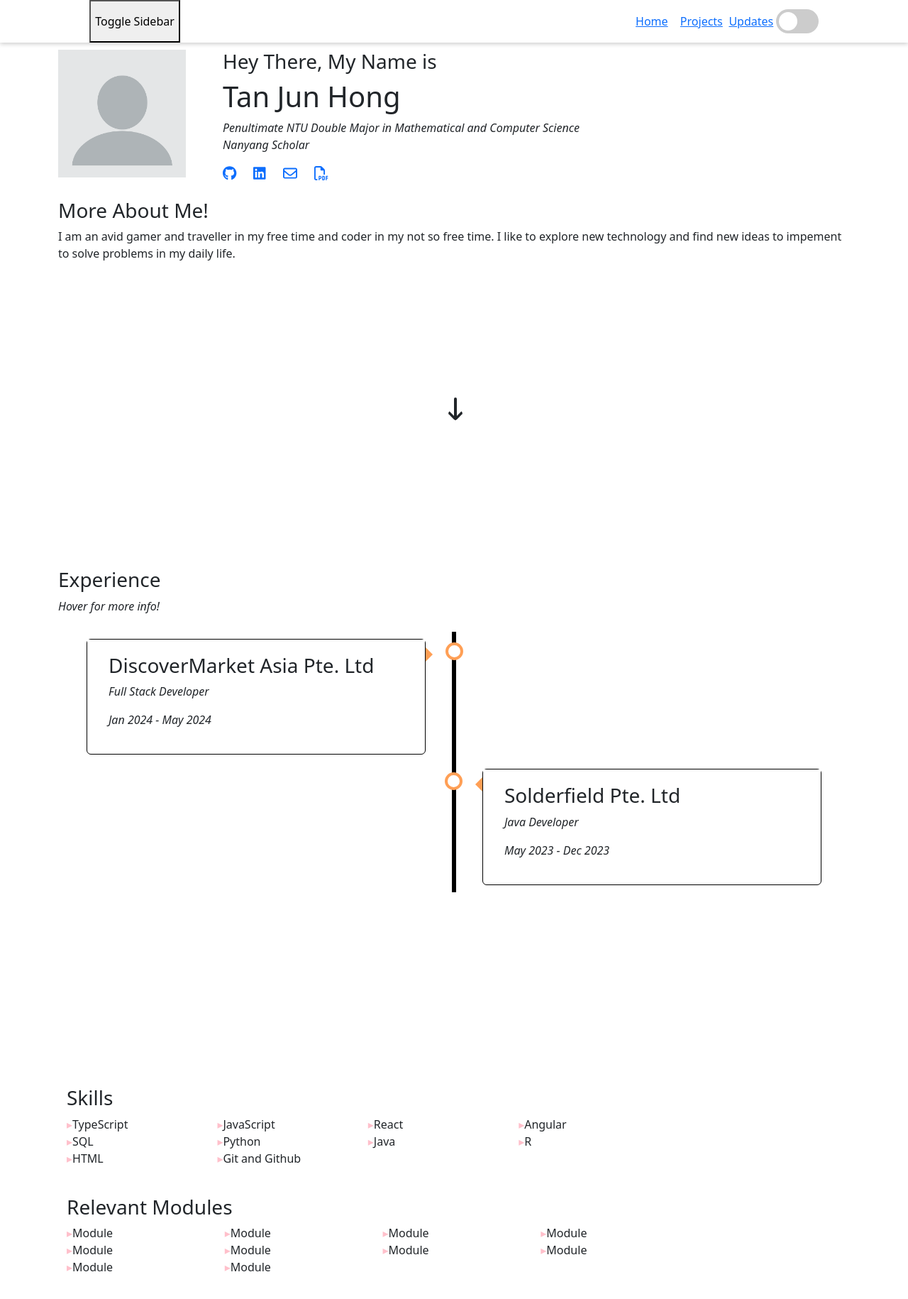
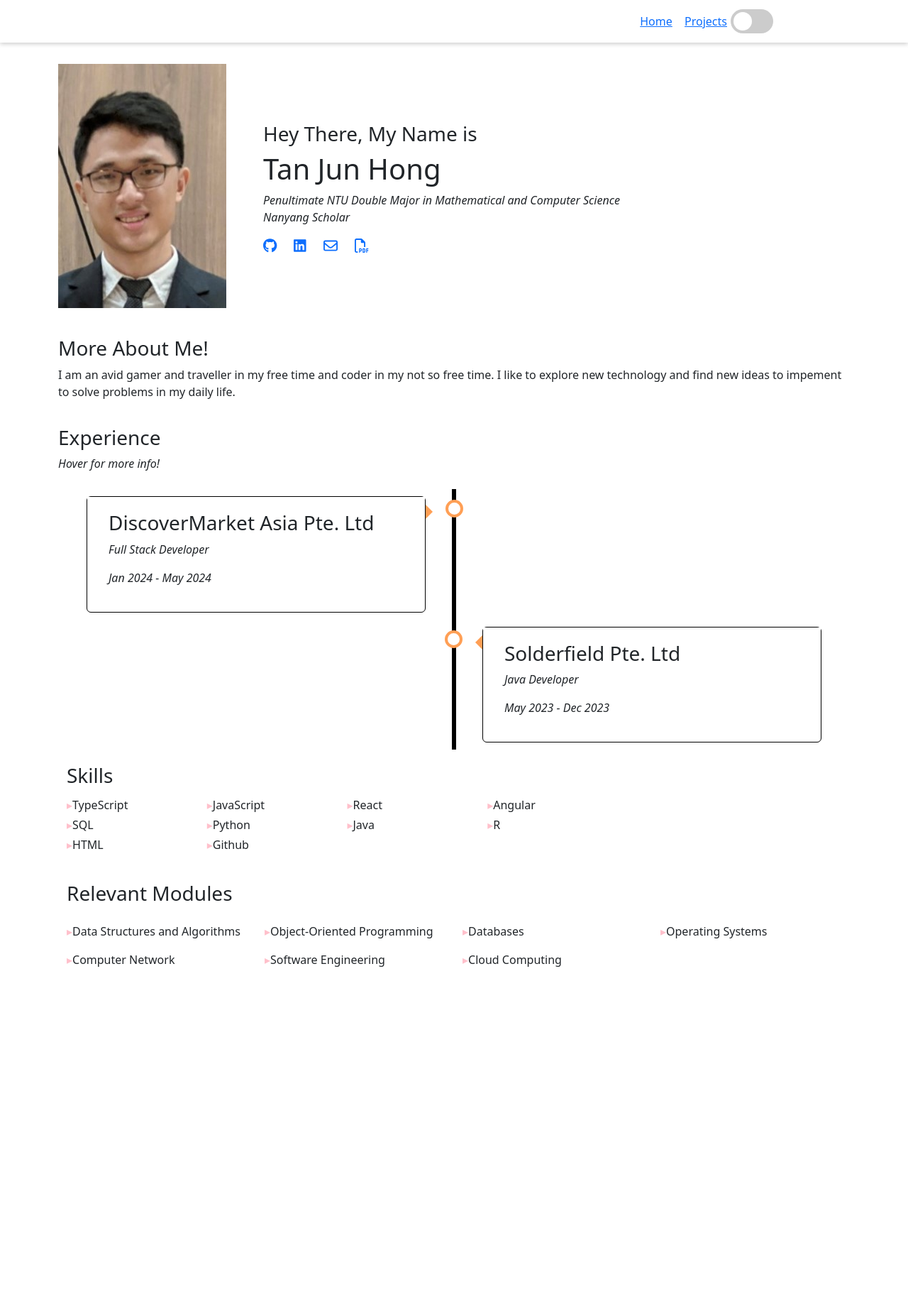
Before and after one commit to moroha29/moroha29.github.io, a React (Create React App) app in the folder web-portfolio/: page / in a window 1280 px wide. Shown: the top 1830 px of the page at 71% size. After the commit the page ends 1374 px from the top, so only its background shows below. Built offline with nearby package versions, Linux system fonts and the light colour scheme.

Commit message:
revamp to exclude non production ready studff

```diff
--- a/web-portfolio/src/App.css
+++ b/web-portfolio/src/App.css
@@ -83,8 +83,10 @@
 }
 
 .profileImage{
-  height:180px;
-  width:180px;
+  /* height:180px;
+  width:100px; */
+  padding-top: 10px;
+  align-content: center;
 }
 
 .switch {
--- a/web-portfolio/src/Home.css
+++ b/web-portfolio/src/Home.css
@@ -63,7 +63,7 @@
   }
 
   .aboutMe{
-    height:calc(100vh - 70px);
+    padding: 10px;
     .info{
         display: flex;
         flex-direction: column;
@@ -74,11 +74,11 @@
   }
 
   .skills{
-    height:calc(100vh - 70px);
+    padding: 10px;
   }
 
   .experience{
-    height:calc(100vh - 70px);
+    padding: 10px;
   }
 
   .icons{
--- a/web-portfolio/src/Home.js
+++ b/web-portfolio/src/Home.js
@@ -58,8 +58,8 @@ export default function Home() {
       <section ref={aboutMe} className="aboutMe" id='aboutMe'>
         <div className='container'>
           <div className='row'>
-            <div className='col-md-auto'>
-              <img src={profileImage} alt="profileImage" className="profileImage"/>
+            <div className='col-md-auto d-flex justify-content-center mb-3'>
+              <img src={profileImage} alt="profileImage" className="profileImage "/>
             </div>
             <div className='col info'>
               <div className='row'>
@@ -118,8 +118,8 @@ export default function Home() {
         </div>
       </section>
       <div>
-        {showScrollTopButton && <div onClick={() => scrollToSection(elementToScroll?experience:skills)} className='down-arrow'></div>}
-        {!showScrollTopButton && <div onClick={() => scrollTop()} className='up-arrow'></div>}
+        {/* {showScrollTopButton && <div onClick={() => scrollToSection(elementToScroll?experience:skills)} className='down-arrow'></div>}
+        {!showScrollTopButton && <div onClick={() => scrollTop()} className='up-arrow'></div>} */}
       </div>
     </div>
 
--- a/web-portfolio/src/components/projects/discord-bot.js
+++ b/web-portfolio/src/components/projects/discord-bot.js
@@ -5,6 +5,7 @@ export default function DiscordBot() {
       <div className='discordBot'>
         <h1>Discord Bot</h1>
         <i>The All in One bot</i>
+        <p className="mt-1">Status:Work in progress</p>
         <h3>Inspiration</h3>
         <p>
           Started off as a just for fun bot, it is now a bot where i start to test functions
--- a/web-portfolio/src/components/projects/paiseh-bot.js
+++ b/web-portfolio/src/components/projects/paiseh-bot.js
@@ -7,6 +7,7 @@ export default function PaisehBot() {
       <div className='paisehBot'>
         <h1>Paiseh Bot</h1>
         <i>The Absolutely Useless bot made for fun</i>
+        <p className="mt-1">Status: Completed</p>
         <br></br>
         <h3>Details</h3>
         <p>
--- a/web-portfolio/src/components/projects/portfolio-website.js
+++ b/web-portfolio/src/components/projects/portfolio-website.js
@@ -4,6 +4,7 @@ export default function PortfolioWebsite() {
     return (
       <div className='portfolio'>
         <h1>Portfolio Website</h1>
+        <p className="mt-1">Status: Work In Progress</p>
         <p> Developed from scratch from create react app. I used this as a way to learn react as I had mainly been using Angular.
           By experimenting with features that react has compared to angular and finding ways around things angular has react doesn't.
           Also a way to challenge myself without the use of conventional library to get more familiar with JavaScript.
@@ -14,15 +15,15 @@ export default function PortfolioWebsite() {
         <p>
           Introducing a switch to switch between light mode and dark mode based on your preference!
           The default is currently set to background white where by toggling the switch user can switch
-          between Dark and Light mode.
+          between Dark and Light mode. The coloring is still not completed yet.
         </p>
-        <h2 id="templateMode">
+        {/* <h2 id="templateMode">
           Template shifting
         </h2>
         <p>
           With a buffet of different templates to pick from and try to feature some of the web ideas
           I have and would like to implement and test on this site.
-        </p>
+        </p> */}
       </div>
     );
   }
--- a/web-portfolio/src/components/skills/skills.js
+++ b/web-portfolio/src/components/skills/skills.js
@@ -1,34 +1,28 @@
 import './skills.css'
 
+
 export default function Skills() {
+  const skills=["TypeScript","JavaScript","React","Angular","SQL","Python","Java","R","HTML","Github"]
+  const modules=["Data Structures and Algorithms","Object-Oriented Programming","Databases",
+  "Operating Systems","Computer Network","Software Engineering","Cloud Computing"]
   return (
     <div className='skillItems container'>
         <h3 className='skillHeaders'>Skills</h3>
         <div className='row'>
-            <li className='col-3'>TypeScript</li>
-            <li className='col-3'>JavaScript</li>
-            <li className='col-3'>React</li>
-            <li className='col-3'>Angular</li>
-            <li className='col-3'>SQL</li>
-            <li className='col-3'>Python</li>
-            <li className='col-3'>Java</li>
-            <li className='col-3'>R</li>
-            <li className='col-3'>HTML</li>
-            <li className='col-3'>Git and Github</li>
+          {skills.map((skill)=>{
+            return(
+              <li key={skill} className='col-6 col-sm-3 mt-1'>{skill}</li>
+            )
+          })}
         </div>
 
         <h3 className='moduleHeaders'>Relevant Modules</h3>
         <div className='row'>
-            <li className='col-3'>Module</li>
-            <li className='col-3'>Module</li>
-            <li className='col-3'>Module</li>
-            <li className='col-3'>Module</li>
-            <li className='col-3'>Module</li>
-            <li className='col-3'>Module</li>
-            <li className='col-3'>Module</li>
-            <li className='col-3'>Module</li>
-            <li className='col-3'>Module</li>
-            <li className='col-3'>Module</li>
+          {modules.map((module)=>{
+            return(
+              <li key={module} className='col-12 col-sm-3 mt-3'>{module}</li>
+            )
+          })}
         </div>
     </div>
   );
--- a/web-portfolio/src/components/timeline/timeline.css
+++ b/web-portfolio/src/components/timeline/timeline.css
@@ -102,7 +102,7 @@
     }
 
     .left::after, .right::after {
-      left: 15px;
+      left:7px;
     }
 
 
--- a/web-portfolio/src/components/timeline/timeline.js
+++ b/web-portfolio/src/components/timeline/timeline.js
@@ -10,7 +10,10 @@ export default function Timeline() {
               <p><i>Full Stack Developer</i></p>
               <p><i>Jan 2024 - May 2024</i></p>
               <div className='hoverContent'>
-                <p>TestTestTest</p>
+                <ul>
+                  <li>Create a chatbot with the use of Streamlit and OpenAi.</li>
+                  <li>Recommend changes in the model that is currently being tested and pushed out.</li>
+                </ul>
               </div>
           </div>
         </div>
@@ -20,7 +23,13 @@ export default function Timeline() {
               <p><i>Java Developer</i></p>
               <p><i>May 2023 - Dec 2023</i></p>
               <div className='hoverContent'>
-                <p>TestTestTest</p>
+                <ul>
+                  <li>Developed Frontend solutions for webapp with the use of Angular.</li>
+                  <li>Wrote Unit Testing for products utilizing Jasmine and Karma.</li>
+                  <li>Make screens of the product look more beautiful with the use of HTML, CSS and PrimeNG.</li>
+                  <li>Bug Fixes for old products with high urgency issues.</li>
+                  <li>Documentation writing for all the work I have done to ensure that future developers are able to take over with ease.</li>
+                </ul>
               </div>
           </div>
         </div>
--- a/web-portfolio/src/topbar.js
+++ b/web-portfolio/src/topbar.js
@@ -4,11 +4,11 @@ import { useEffect, useState } from 'react';
 
 export default function TopBar() {
   const [darkMode, setdarkMode] = useState(false);
-  const [collapsed, setCollapsed] = useState(false);
+  // const [collapsed, setCollapsed] = useState(false);
 
-  const handleToggleSidebar = () => {
-    setCollapsed(!collapsed);
-  };
+  // const handleToggleSidebar = () => {
+  //   setCollapsed(!collapsed);
+  // };
   useEffect(() => {
     if(darkMode){
       document.querySelector(':root').style.setProperty('--background', 'grey');
@@ -19,11 +19,11 @@ export default function TopBar() {
 
   return (
     <div className="TopBar">
-        <button className="projectToggle" onClick={handleToggleSidebar}>Toggle Sidebar</button>
+        {/* <button className="projectToggle" onClick={handleToggleSidebar}>Toggle Sidebar</button> */}
         <div className="MenuItems">
             <Link className="MenuItem" to="/">Home</Link>
             <Link className="MenuItem" to="/projects">Projects</Link>
-            <Link className="MenuItem" to="/updates">Updates</Link>
+            {/* <Link className="MenuItem" to="/updates">Updates</Link> */}
             <label className="switch">
               <input
               type="checkbox"
```
Also changed, not shown: web-portfolio/src/assets/profilepicture.png, 1 other file (tests, documents, lock files or other folders).
